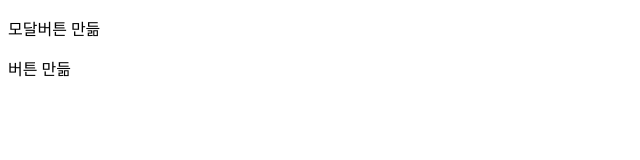
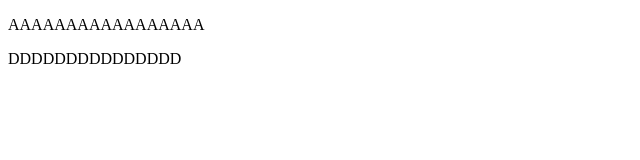
Before and after one commit to cheddaryeon/github_prac, a plain HTML site: page common.html in a window 1280 px wide. Shown: the whole page, without its empty margins (0-640 px from the left). Drawn offline with Linux system fonts and the light colour scheme.

Commit message:
common changed

```diff
--- a/common.html
+++ b/common.html
@@ -6,7 +6,7 @@
     <title>Document</title>
   </head>
   <body>
-    <p>모달버튼 만듦</p>
-    <p>버튼 만듦</p>
+    <p>AAAAAAAAAAAAAAAAA</p>
+    <p>DDDDDDDDDDDDDDD</p>
   </body>
 </html>
```
